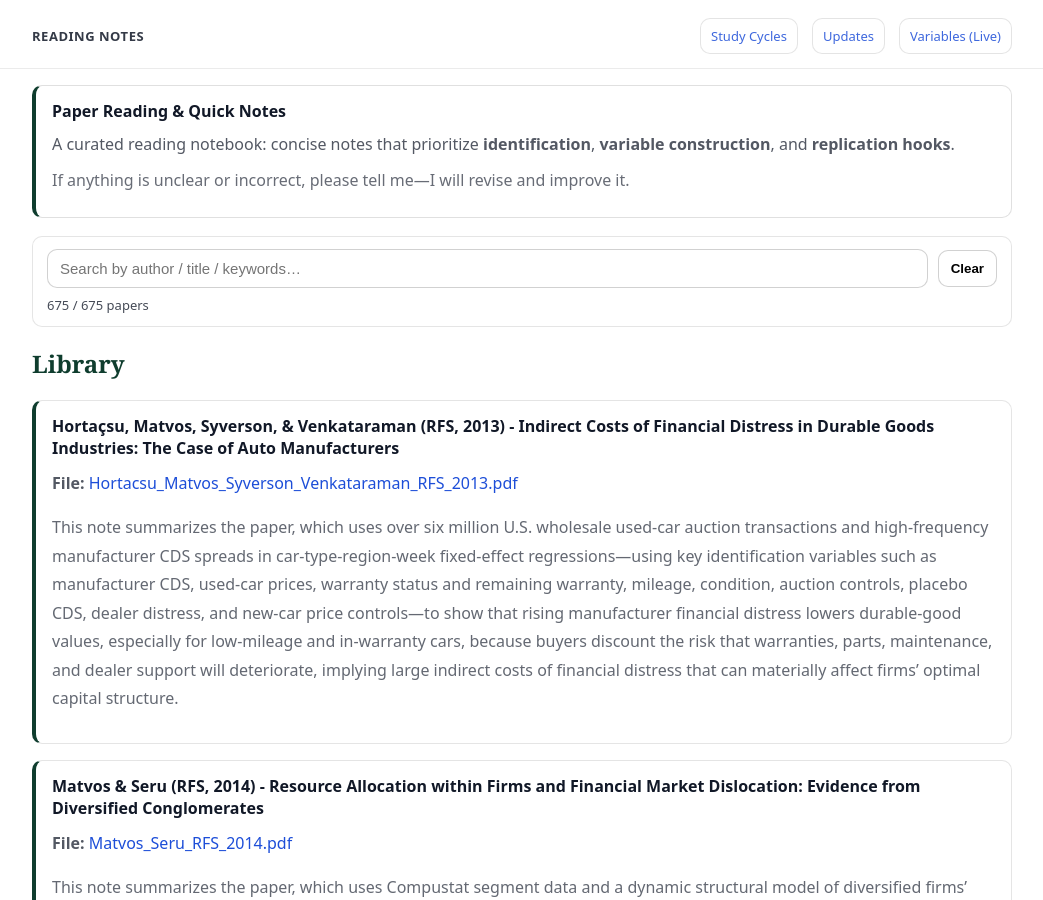
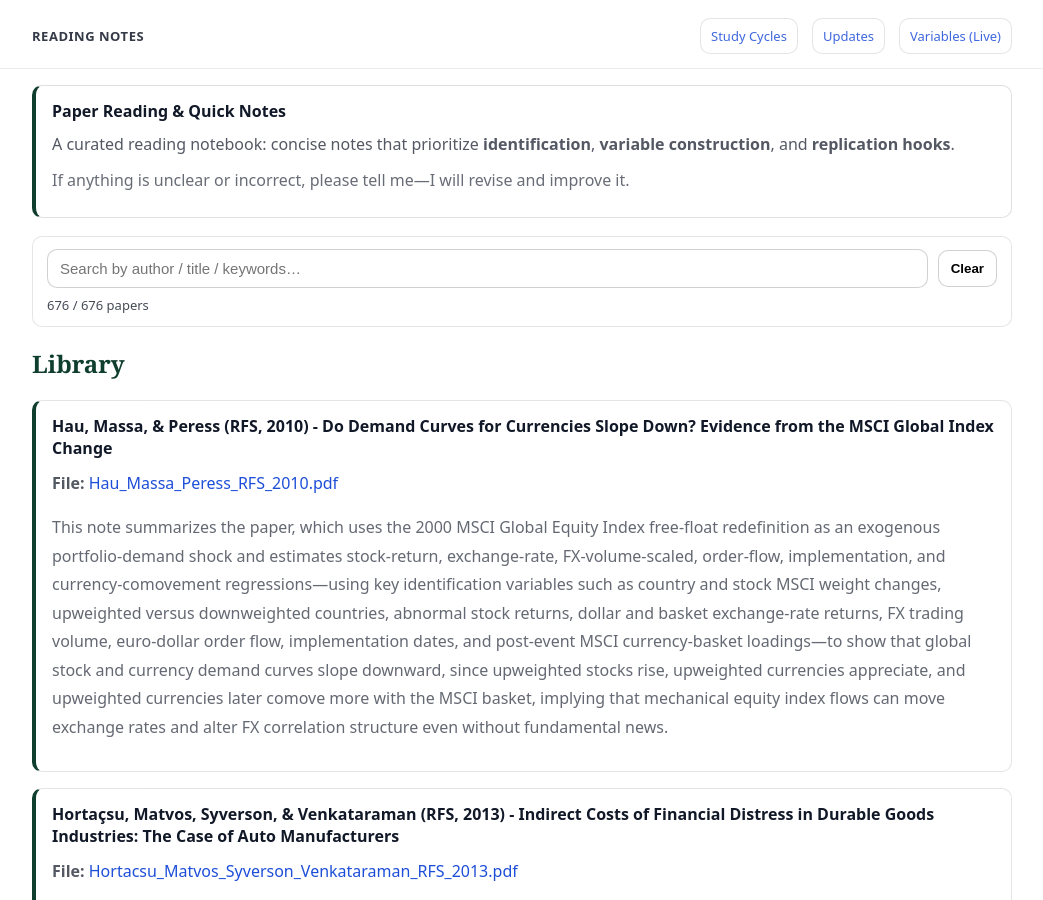
Before and after one commit to yaxinzn/study-archive, a Jekyll site: the page built from reading/index.md, in a window 1280 px wide and 900 px high. Shown: the whole window, without its empty margins (118-1161 px from the left). Built offline with Jekyll 4.4.1, drawn with Linux system fonts in a browser that asks for light colours.

Commit message:
Reading: add/update Hau_Massa_Peress_RFS_2010.pdf

```diff
--- a/_data/reading.yml
+++ b/_data/reading.yml
@@ -1,3 +1,7 @@
+- title: "Hau, Massa, & Peress (RFS, 2010) - Do Demand Curves for Currencies Slope Down? Evidence from the MSCI Global Index Change"
+  file: "Hau_Massa_Peress_RFS_2010.pdf"
+  desc: "This note summarizes the paper, which uses the 2000 MSCI Global Equity Index free-float redefinition as an exogenous portfolio-demand shock and estimates stock-return, exchange-rate, FX-volume-scaled, order-flow, implementation, and currency-comovement regressions—using key identification variables such as country and stock MSCI weight changes, upweighted versus downweighted countries, abnormal stock returns, dollar and basket exchange-rate returns, FX trading volume, euro-dollar order flow, implementation dates, and post-event MSCI currency-basket loadings—to show that global stock and currency demand curves slope downward, since upweighted stocks rise, upweighted currencies appreciate, and upweighted currencies later comove more with the MSCI basket, implying that mechanical equity index flows can move exchange rates and alter FX correlation structure even without fundamental news."
+
 - title: "Hortaçsu, Matvos, Syverson, & Venkataraman (RFS, 2013) - Indirect Costs of Financial Distress in Durable Goods Industries: The Case of Auto Manufacturers"
   file: "Hortacsu_Matvos_Syverson_Venkataraman_RFS_2013.pdf"
   desc: "This note summarizes the paper, which uses over six million U.S. wholesale used-car auction transactions and high-frequency manufacturer CDS spreads in car-type-region-week fixed-effect regressions—using key identification variables such as manufacturer CDS, used-car prices, warranty status and remaining warranty, mileage, condition, auction controls, placebo CDS, dealer distress, and new-car price controls—to show that rising manufacturer financial distress lowers durable-good values, especially for low-mileage and in-warranty cars, because buyers discount the risk that warranties, parts, maintenance, and dealer support will deteriorate, implying large indirect costs of financial distress that can materially affect firms’ optimal capital structure."
```
Also changed, not shown: 1 other file.
